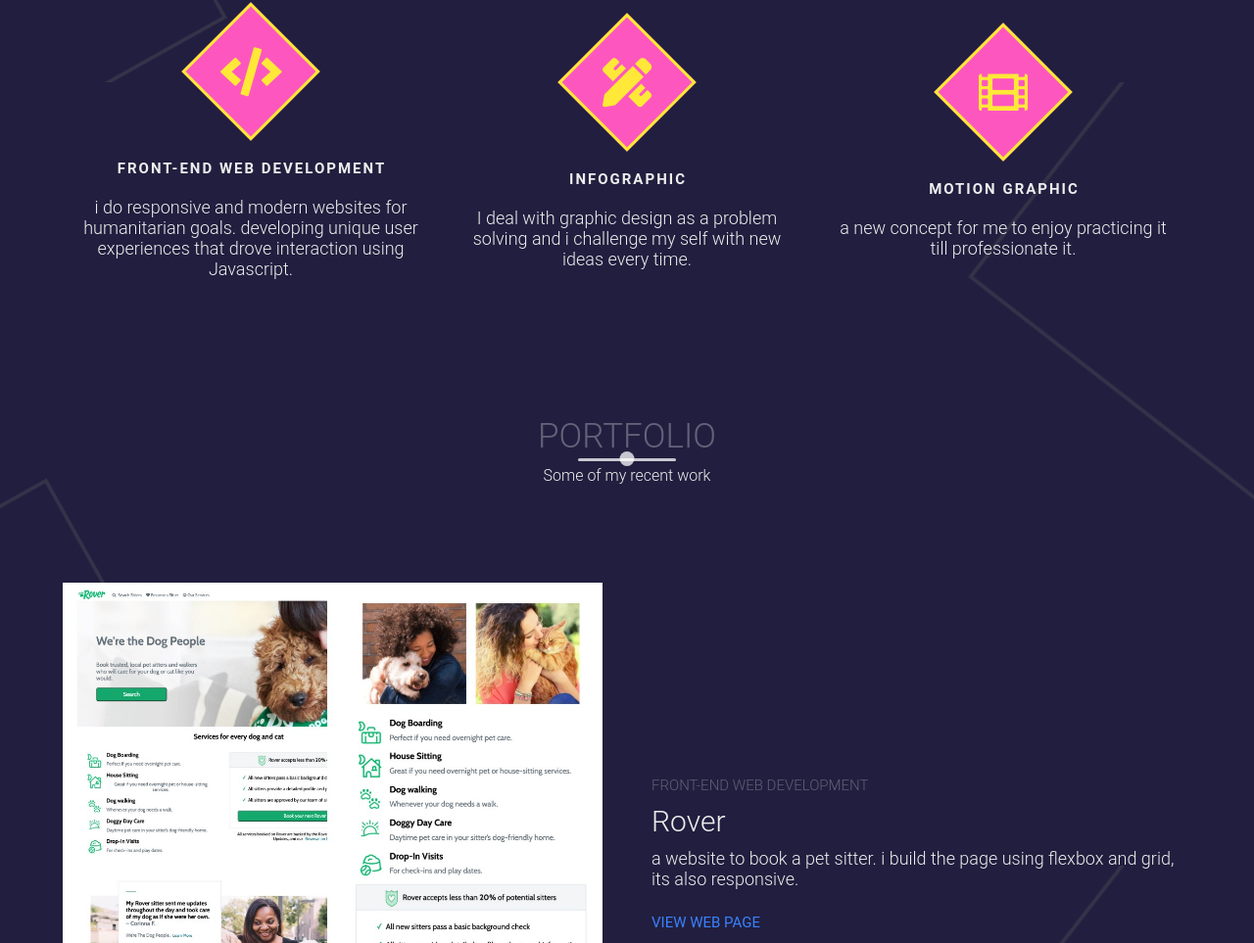
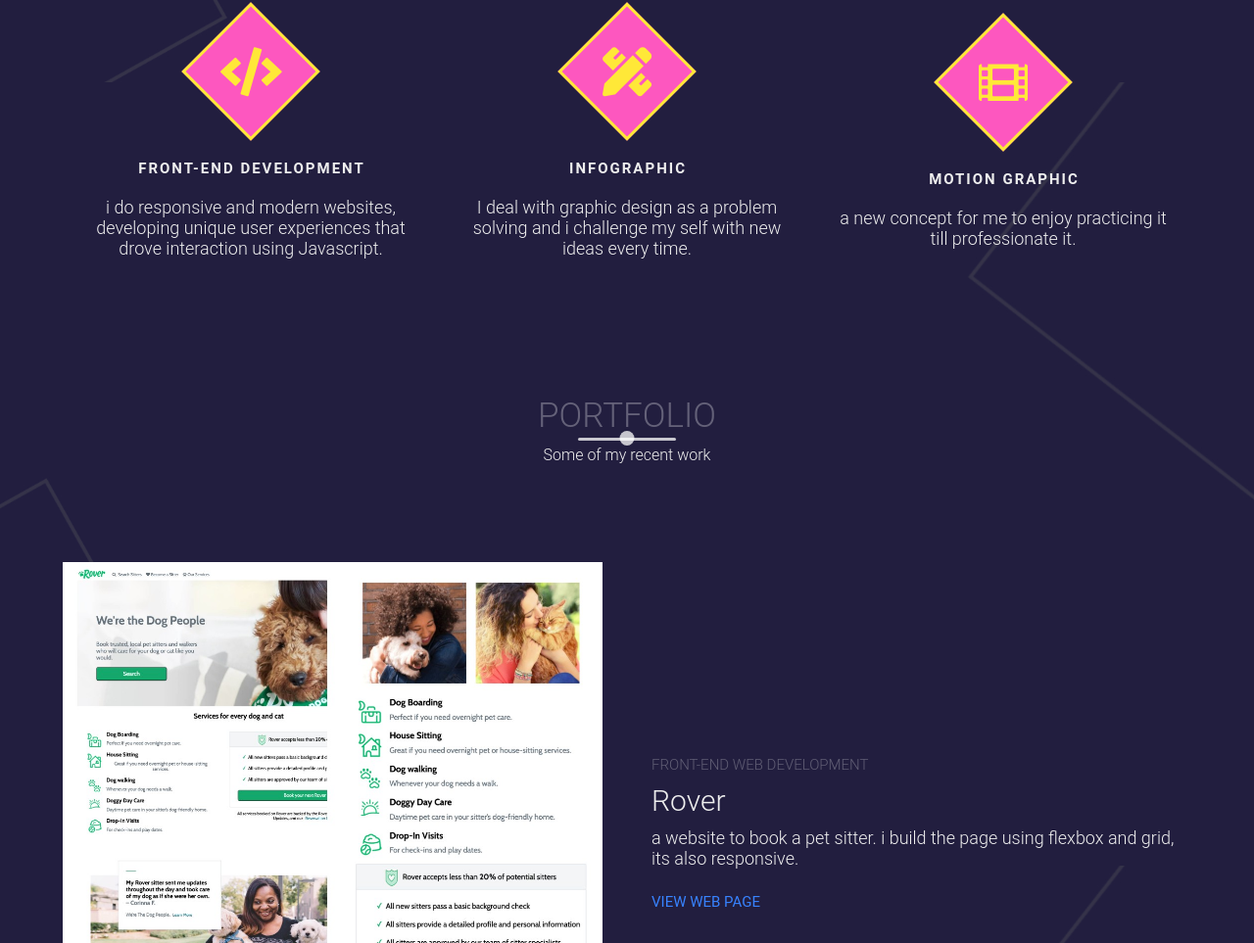
Before and after one commit to Amjad-AlAmri/portfolio, a plain HTML site: page index.html in a window 1280 px wide. Shown: the part 1516-2479 px from the top of the page at 98% size. Drawn offline with nearby package versions, Linux system fonts and the light colour scheme; a web font is replaced by a local one.

Commit message:
Update index.html

```diff
--- a/index.html
+++ b/index.html
@@ -109,9 +109,9 @@ emailjs.init("user_O17doFHWEzVQOWdHylf8q");
                     <div class="icon-container">
                         <i class="fas fa-code"></i>
                     </div>
-                    <h1>Front-end web development</h1>
+                    <h1>Front-end development</h1>
                     <p>
-                        i do responsive and modern websites for humanitarian goals. developing unique user experiences that drove interaction using Javascript.
+                        i do responsive and modern websites, developing unique user experiences that drove interaction using Javascript.
                     </p>
                 </div>
                 <div class="skill" data-aos="fade-in" data-aos-delay="600">
```
